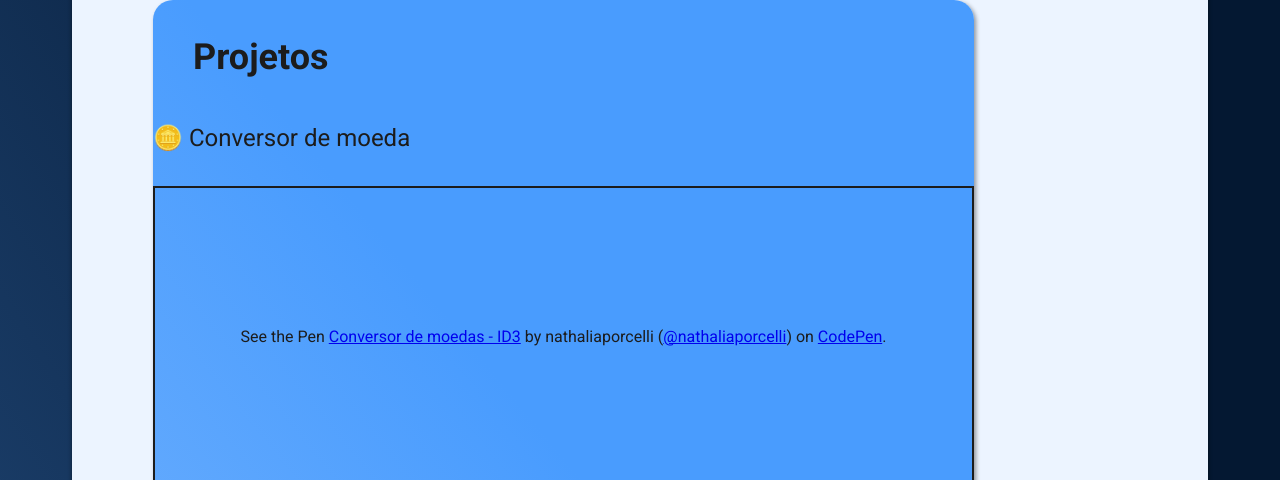
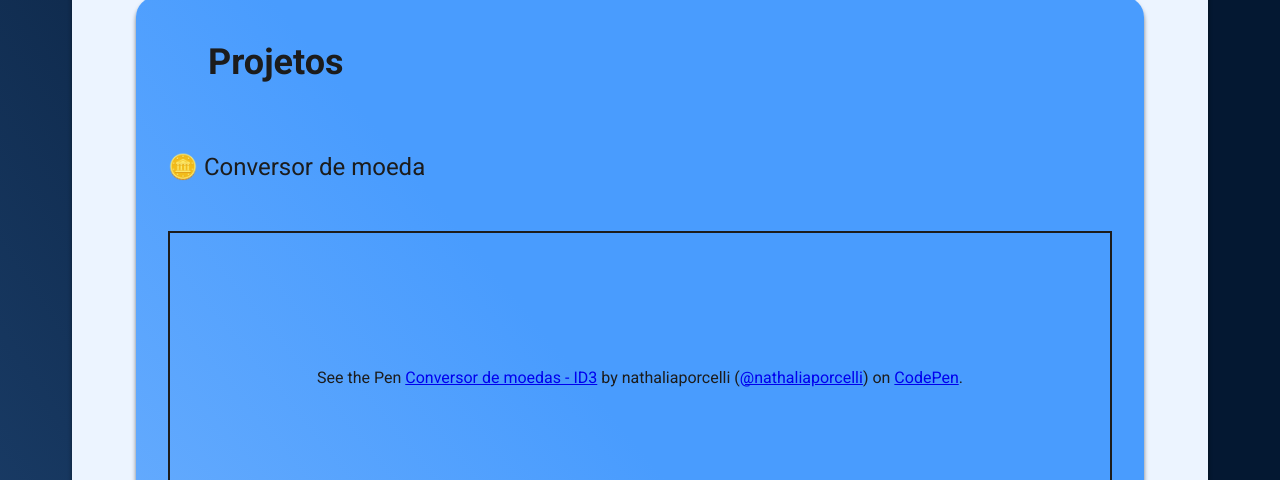
Before and after one commit to nathaliaporcelli/imersaodev-certificard, a plain HTML site: page index.html in a window 1280 px wide. Shown: the part 320-800 px from the top of the page. Drawn offline with Linux system fonts and the light colour scheme; a script that the page names is missing.

Commit message:
Update style.css

```diff
--- a/style.css
+++ b/style.css
@@ -5,7 +5,7 @@ body {
   font-family: "Roboto", sans-serif;
 }
 .container {
-  height: 2630px;
+  height: 2700px;
   margin: 64px;
   background: #ecf4ff;
   color: #1c1c1c;
@@ -50,14 +50,14 @@ body {
   border-radius: 100px;
 }
 .projetos {
-  position: absolute;
-  width: 821px;
-  left: 153px;
-  top: 320px;
-  overflow-y: scroll;
+  max-height: 2630px;
+  scrollbar-width: thin;
+  display: flex;
+  flex-direction: column;
+  padding: 8px 32px;
   background: linear-gradient(230.65deg, #499cfe 27.49%, #9cc8fc 83.19%);
-  box-shadow: 2px 2px 4px rgba(16, 16, 16, 0.42);
   border-radius: 20px;
+  box-shadow: 0px 4px 4px rgba(0, 0, 0, 0.5);
 }
 
 .projetos-titulo {
```
